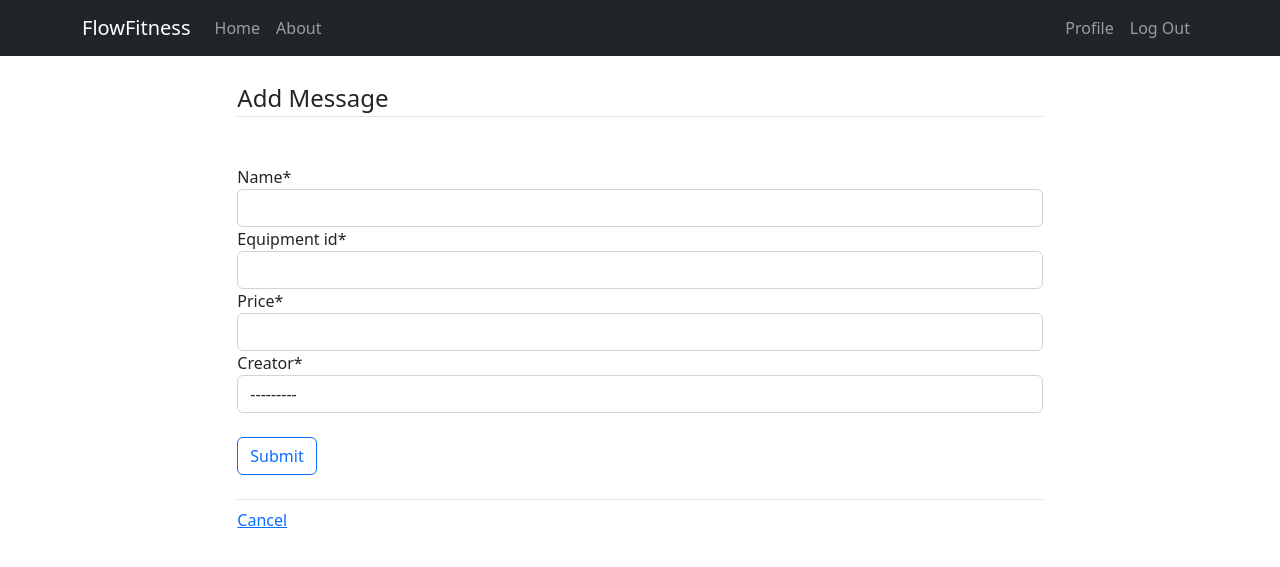
After one commit to jarough/Flow-Fitness, a Django app: page /gym/create/ in a window 1280 px wide. The commit adds this page. Shown: the top 567 px of the page. Run offline with Django 3.2, Linux system fonts and the light colour scheme; a user stored in the database is signed in; data comes from the database, SQL or seed files in the repository; both versions use the stored data as it was after the commit; some libraries are stand-ins or nearby versions.

Commit message:
Added user ability to create and read equipment names, only if logged in

```diff
--- a/gym/models.py
+++ b/gym/models.py
@@ -1,5 +1,6 @@
 from django.db import models
 from django.contrib.auth.models import User
+from django.urls import reverse
 
 # Create your models here.
 class Equipment(models.Model):
@@ -9,5 +10,8 @@ class Equipment(models.Model):
 
     creator = models.ForeignKey(User, on_delete=models.CASCADE)
 
+    def get_absolute_url(self):
+        return reverse("gym-details", kwargs={"pk": self.pk})
+
     def __str__(self):
         return self.name
--- a/gym/templates/gym/base.html
+++ b/gym/templates/gym/base.html
@@ -37,6 +37,7 @@
             <!-- Displays navbar items based on whether user is logged in or not -->
             <div class="navbar-nav">
                 {% if user.is_authenticated %}
+                    <a class="nav-item nav-link" href="{% url 'user-profile' %}">Profile</a>
                     <a class="nav-item nav-link" href="{% url 'user-logout' %}">Log Out</a>
                 {% else %}
                     <a class="nav-item nav-link" href="{% url 'user-login' %}">Log In</a>
--- /dev/null
+++ b/gym/templates/gym/equipment_form.html
@@ -0,0 +1,23 @@
+{% extends 'gym/base.html' %}
+{% load crispy_forms_tags %}
+
+{% block content %}
+
+<div class="container">
+    <form method="POST">
+        {% csrf_token %}
+        <fieldset class="form-group">
+            <legend class="border-bottom mb-5">Add Message</legend>
+            {{ form|crispy }}
+        </fieldset>
+        <div class="form-group py-4">
+            <input class="btn btn-outline-primary" type="submit" value="Submit">
+        </div>
+    </form>
+
+    <div class="border-top pt-2">
+        <a href="{% url 'gym-home' %}">Cancel</a>
+    </div>
+</div>
+
+{% endblock content %}
--- a/gym/templates/gym/home.html
+++ b/gym/templates/gym/home.html
@@ -8,7 +8,7 @@
         <h5 class="card-title">{{ equipment.name }}</h5>
         <h6 class="card-subtitle mb-2 text-muted">£{{ equipment.price }}</h6>
         <p class="card-text">{{ equipment.equipment_id }}</p>
-        <a href="#" class="card-link">View Product</a>
+        <a href="{% url 'gym-details' equipment.pk %}" class="card-link">View Product</a>
     </div>
 </div>
 {% endfor %}
--- a/gym/urls.py
+++ b/gym/urls.py
@@ -1,7 +1,13 @@
 from django.urls import path
 from . import views
 
+'app/model_viewtype'
+'gym/equipment_detail.html'
+
 urlpatterns = [
-    path('', views.home, name="gym-home"),
+    path('', views.EquipmentListView.as_view(), name="gym-home"),
+    path('gym/create/', views.EquipmentCreateView.as_view(), name="gym-create"),
+    path('gym/<int:pk>/', views.EquipmentDetailView.as_view(), name="gym-details"),
+    path('gym/<int:pk>/update', views.EquipmentUpdateView.as_view(), name="gym-update"),
     path('about/', views.about, name="gym-about"),
 ]
--- a/gym/views.py
+++ b/gym/views.py
@@ -1,23 +1,7 @@
 from django.shortcuts import render, HttpResponse
+from django.views.generic import ListView, DetailView, CreateView, UpdateView
+from django.contrib.auth.mixins import LoginRequiredMixin
 from . import models
-
-equipment = [
-    {
-        'id': '22102',
-        'name': 'Rowing Machine',
-        'price': '£100'
-    },
-    {
-        'id': '22103',
-        'name': 'Weights',
-        'price': '£20'
-    },
-    {
-        'id': '22104',
-        'name': 'Skipping Ropes',
-        'price': '£10'
-    }
-]
 
 # Create your views here.
 def home(request):
@@ -27,5 +11,31 @@ def home(request):
     }
     return render(request, "gym/home.html", context)
 
+class EquipmentListView(ListView):
+    model = models.Equipment
+    template_name = 'gym/home.html'
+    context_object_name = 'equipment'
+
+
+class EquipmentDetailView(DetailView):
+    model = models.Equipment
+
+
+class EquipmentCreateView(LoginRequiredMixin, CreateView):
+    model = models.Equipment
+    fields = "__all__"
+
+    def valid_form(self, form):
+        form.instance.author = self.request.user
+        return super().valid_form(form)
+
+class EquipmentUpdateView(LoginRequiredMixin, UpdateView):
+    model = models.Equipment
+    fields = "__all__"
+
+    def valid_form(self, form):
+        form.instance.author = self.request.user
+        return super().valid_form(form)
+
 def about(request):
     return render(request, "gym/about.html", {'title': 'About Us | FlowFitness'})
```
Also changed, not shown: gym/templates/gym/equipment_detail.html (added, +14 -0 lines), db.sqlite3.
